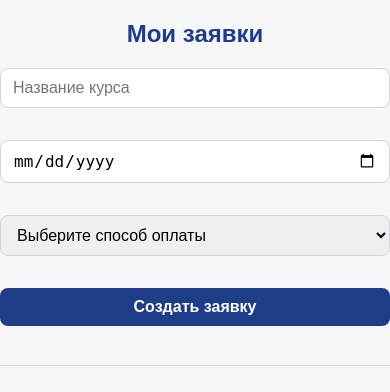
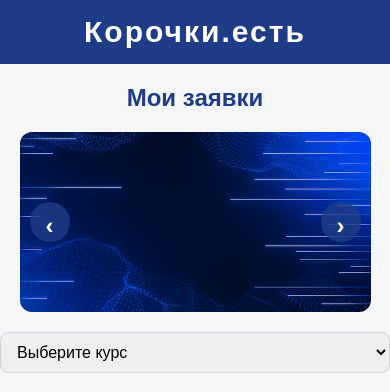
Before and after one commit to a-t-2000/demo, a Flask app: page /applications in a window 390 px wide. Shown: the top 392 px of the page. Run offline with Flask 3, Linux system fonts and the light colour scheme; the visitor is signed in with stand-in values (Sample User, id 1); data that the repository does not hold is empty.

Commit message:
Обновил файлы проекта

```diff
--- a/static/css/style.css
+++ b/static/css/style.css
@@ -108,6 +108,55 @@ hr {
     padding: 6px 8px;
 }
 
+/* ===== СЛАЙДЕР ===== */
+
+.slider {
+    position: relative;
+    width: 90%;
+    max-width: 900px;
+    height: 260px;
+    margin: 20px auto;
+    overflow: hidden;
+    border-radius: 12px;
+    background: #ddd;
+}
+
+.slide {
+    display: none;
+    width: 100%;
+    height: 260px;
+    object-fit: cover;
+}
+
+.slide.active {
+    display: block;
+}
+
+.prev,
+.next {
+    position: absolute;
+    top: 50%;
+    transform: translateY(-50%);
+    width: 40px;
+    height: 40px;
+    border: none;
+    border-radius: 50%;
+    background: rgba(31, 60, 136, 0.8);
+    color: white;
+    font-size: 24px;
+    cursor: pointer;
+}
+
+.prev {
+    left: 10px;
+}
+
+.next {
+    right: 10px;
+}
+
+/* ===== АДАПТИВ ===== */
+
 @media (max-width: 600px) {
     .container,
     .section {
@@ -120,4 +169,26 @@ hr {
         font-size: 12px;
         padding: 6px;
     }
+
+    .slider {
+        height: 180px;
+    }
+
+    .slide {
+        height: 180px;
+    }
 }
+
+.header {
+    width: 100%;
+    background: #1f3c88;
+    padding: 15px 0;
+    text-align: center;
+}
+
+.header h1 {
+    color: white;
+    margin: 0;
+    font-size: 30px;
+    letter-spacing: 2px;
+}
--- a/static/js/script.js
+++ b/static/js/script.js
@@ -0,0 +1,33 @@
+let currentSlide = 0;
+
+function getSlides() {
+    return document.querySelectorAll('.slide');
+}
+
+function showSlide(index) {
+    let slides = getSlides();
+
+    slides.forEach(slide => slide.classList.remove('active'));
+
+    if (index >= slides.length) {
+        currentSlide = 0;
+    }
+
+    if (index < 0) {
+        currentSlide = slides.length - 1;
+    }
+
+    slides[currentSlide].classList.add('active');
+}
+
+function nextSlide() {
+    currentSlide++;
+    showSlide(currentSlide);
+}
+
+function prevSlide() {
+    currentSlide--;
+    showSlide(currentSlide);
+}
+
+setInterval(nextSlide, 3000);
--- a/templates/applications.html
+++ b/templates/applications.html
@@ -6,10 +6,35 @@
 </head>
 <body>
 
+<div class="header">
+    <h1>Корочки.есть</h1>
+</div>
+
 <h2>Мои заявки</h2>
 
+<div class="slider">
+    <img src="{{ url_for('static', filename='images/slide1.jpg') }}" class="slide active">
+    <img src="{{ url_for('static', filename='images/slide2.jpg') }}" class="slide">
+    <img src="{{ url_for('static', filename='images/slide3.jpg') }}" class="slide">
+    <img src="{{ url_for('static', filename='images/slide4.jpg') }}" class="slide">
+
+    <button type="button" class="prev" onclick="prevSlide()">‹</button>
+    <button type="button" class="next" onclick="nextSlide()">›</button>
+</div>
+
 <form method="POST" action="/create_application">
-    <input type="text" name="course_name" placeholder="Название курса" required><br><br>
+    <select name="course_name" required>
+        <option value="">Выберите курс</option>
+        <option value="Основы алгоритмизации и программирования">
+            Основы алгоритмизации и программирования
+        </option>
+        <option value="Основы веб-дизайна">
+            Основы веб-дизайна
+        </option>
+        <option value="Основы проектирования баз данных">
+            Основы проектирования баз данных
+        </option>
+    </select><br><br>
 
     <input type="date" name="start_date" required><br><br>
 
@@ -63,5 +88,7 @@
 <br>
 <a href="/logout">Выйти</a>
 
+<script src="{{ url_for('static', filename='js/script.js') }}"></script>
+
 </body>
 </html>
```
Also changed, not shown: static/images/slide1.jpg (added), static/images/slide2.jpg (added), static/images/slide3.jpg (added), static/images/slide4.jpg (added).
